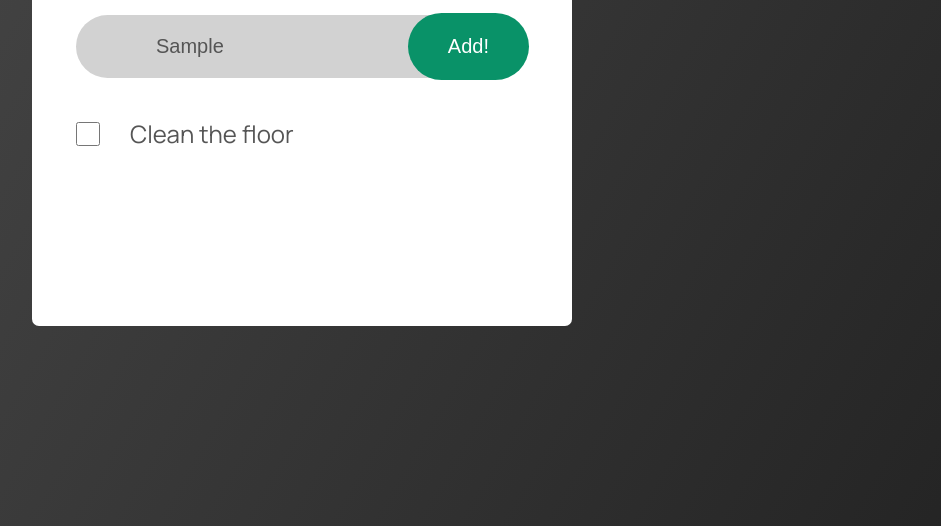
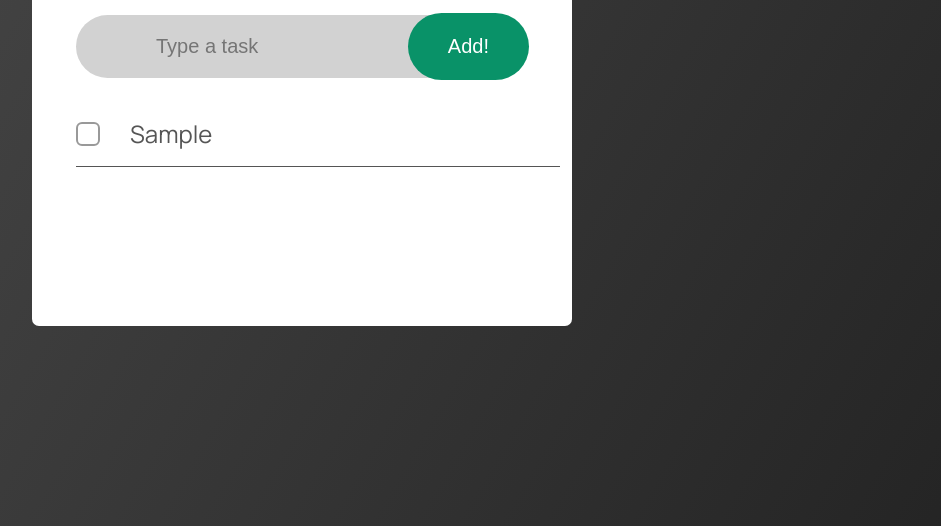
Before and after one commit to KacSzu/to-do-list, a plain HTML site: page index.html in a window 1280 px wide. Both pictures are taken after typing "Sample" into the empty fields and a click on the button "Add!". Shown: the part 274-800 px from the top of the page, without its empty margins (338-1279 px from the left). Drawn offline with nearby package versions, Linux system fonts and the light colour scheme.

Commit message:
generating tasks

```diff
--- a/index.html
+++ b/index.html
@@ -25,16 +25,16 @@
     <div class="container">
       <div class="to-do-container">
         <h1>Things to do <ion-icon name="calendar-outline"></ion-icon></h1>
-        <div class="form">
+        <form class="form">
           <input class="to-do-input" type="text" placeholder="Type a task " />
           <button class="form-button">Add!</button>
-        </div>
+        </form>
 
         <ul class="list">
-          <li class="to-do">
+          <!-- <li class="to-do">
             <input type="checkbox" class="checkbox" />
             Clean the floor
-          </li>
+          </li> -->
         </ul>
       </div>
     </div>
--- a/script.js
+++ b/script.js
@@ -0,0 +1,41 @@
+const input = document.querySelector(".to-do-input");
+const form = document.querySelector(`.form`);
+const list = document.querySelector(`.list`);
+const tasks = JSON.parse(localStorage.getItem("tasks")) || [];
+
+const createTask = function (tasks = []) {
+  list.innerHTML = tasks
+    .map((task, i) => {
+      return `<li class="to-do">
+    <input type="checkbox" data-index =${i} class="checkbox" ${
+        task.done ? "checked" : ""
+      } />
+    ${task.taskValue}
+  </li>`;
+    })
+    .join("");
+};
+
+const getTask = function (e) {
+  e.preventDefault();
+  const taskValue = input.value;
+  const task = {
+    done: false,
+    taskValue,
+  };
+  tasks.push(task);
+  localStorage.setItem("tasks", JSON.stringify(tasks));
+  if (taskValue !== "") {
+    createTask(tasks);
+    input.value = "";
+  }
+};
+const doneTask = function (e) {
+  const index = e.target.dataset.index;
+  tasks[index].done = !tasks[index].done;
+  localStorage.setItem("tasks", JSON.stringify(tasks));
+};
+
+form.addEventListener("submit", getTask);
+list.addEventListener("click", doneTask);
+tasks.forEach((task) => createTask(tasks, task.taskValue));
--- a/style.css
+++ b/style.css
@@ -37,7 +37,6 @@ h1 {
   color: #099268;
 }
 .to-do-input {
-
   font-size: 20px;
   padding: 20px 80px;
   margin: 24px;
@@ -73,6 +72,7 @@ h1 {
   padding: 0 12px;
 }
 .checkbox {
+  appearance: none;
   color: white;
   width: 24px;
   height: 24px;
@@ -81,15 +81,18 @@ h1 {
   cursor: pointer;
 }
 .checkbox:checked {
-  accent-color: #20c997;
+  background-color: #099268;
+  border-color: #099268;
 }
 
 .to-do {
   gap: 30px;
   font-size: 24px;
+  padding-bottom: 20px;
   font-weight: 400;
   display: flex;
   align-items: center;
   margin-left: 32px;
   margin-bottom: 25px;
+  border-bottom: 1px solid #555;
 }
```
